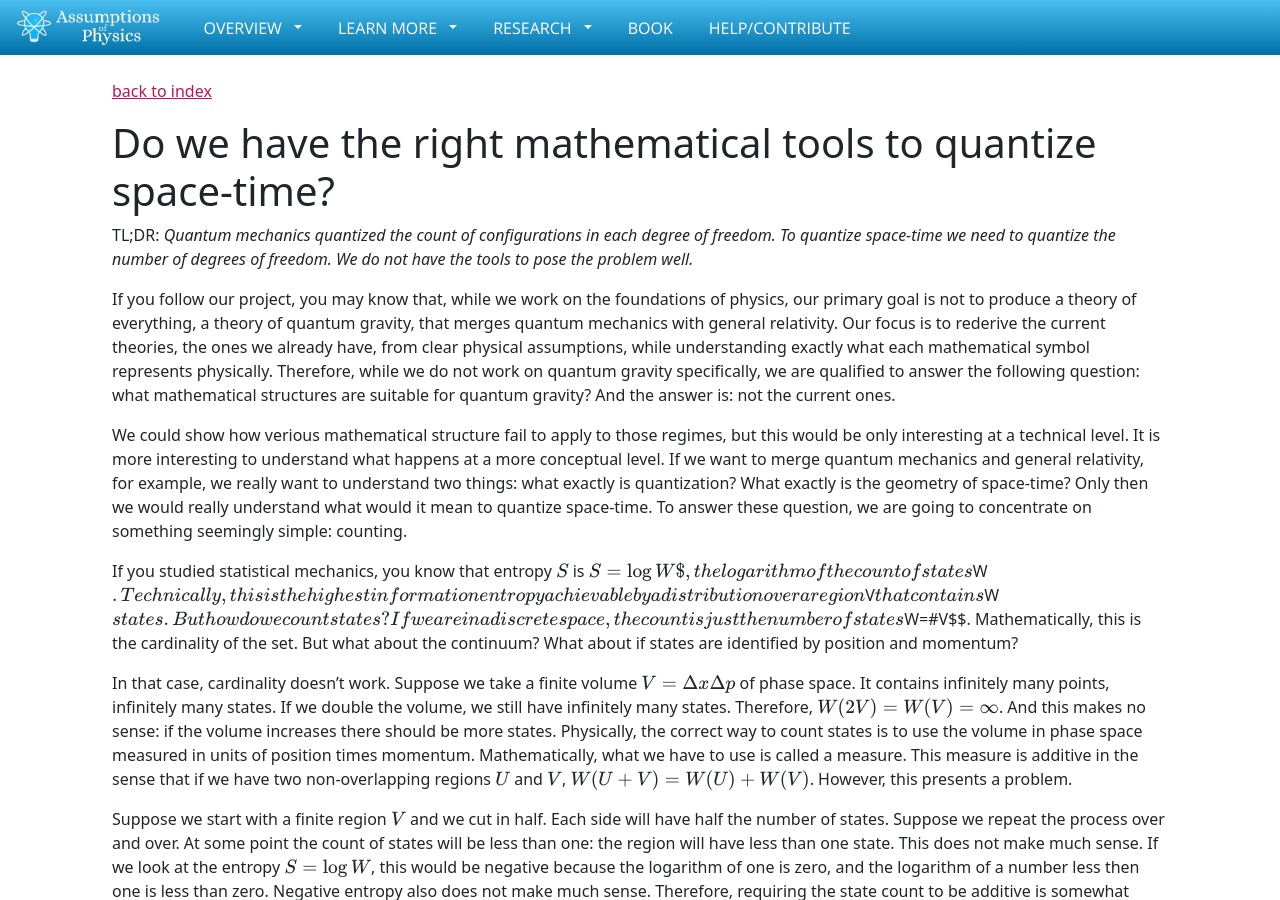
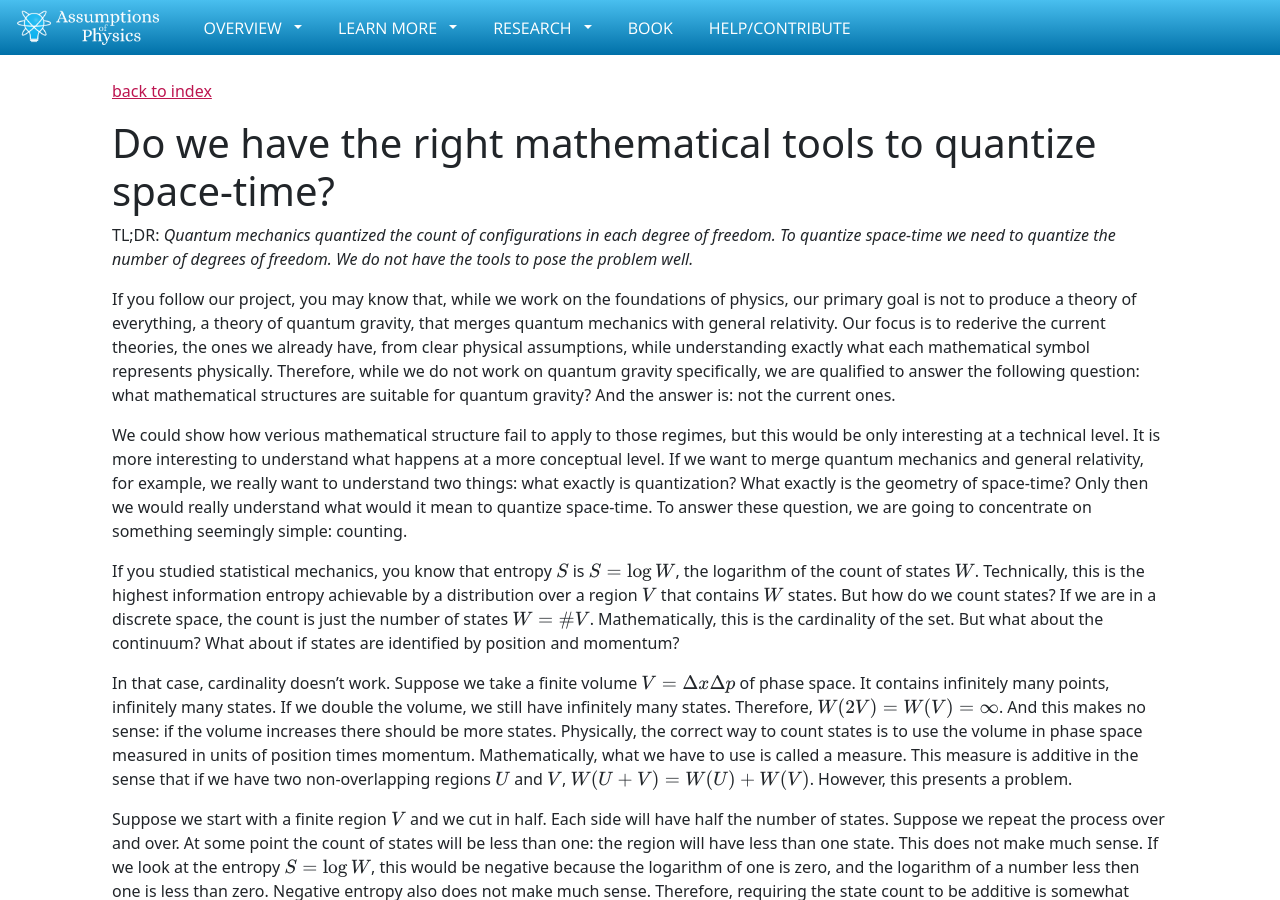
Before and after one commit to assumptionsofphysics/assumptionsofphysics.github.io, a Jekyll site: the page built from _essays/TBD-spacetime-quantization.md, in a window 1280 px wide and 900 px high. Built offline with Jekyll 4.4.1, drawn with Linux system fonts in a browser that asks for light colours; nearby versions of some CDN libraries; some web fonts are replaced.

Commit message:
Fixing typos

```diff
--- a/_essays/TBD-spacetime-quantization.md
+++ b/_essays/TBD-spacetime-quantization.md
@@ -10,7 +10,7 @@ If you follow our project, you may know that, while we work on the foundations o
 
 We could show how verious mathematical structure fail to apply to those regimes, but this would be only interesting at a technical level. It is more interesting to understand what happens at a more conceptual level. If we want to merge quantum mechanics and general relativity, for example, we really want to understand two things: what exactly is quantization? What exactly is the geometry of space-time? Only then we would really understand what would it mean to quantize space-time. To answer these question, we are going to concentrate on something seemingly simple: counting.
 
-If you studied statistical mechanics, you know that entropy $$S$$ is $$S = \log W$, the logarithm of the count of states $$W$$. Technically, this is the highest information entropy achievable by a distribution over a region $$V$$ that contains $$W$$ states. But how do we count states? If we are in a discrete space, the count is just the number of states $$W=#V$$. Mathematically, this is the cardinality of the set. But what about the continuum? What about if states are identified by position and momentum?
+If you studied statistical mechanics, you know that entropy $$S$$ is $$S = \log W$$, the logarithm of the count of states $$W$$. Technically, this is the highest information entropy achievable by a distribution over a region $$V$$ that contains $$W$$ states. But how do we count states? If we are in a discrete space, the count is just the number of states $$W=\#V$$. Mathematically, this is the cardinality of the set. But what about the continuum? What about if states are identified by position and momentum?
 
 In that case, cardinality doesn't work. Suppose we take a finite volume $$V=\Delta x \Delta p$$ of phase space. It contains infinitely many points, infinitely many states. If we double the volume, we still have infinitely many states. Therefore, $$W(2V) = W(V) = \infty$$. And this makes no sense: if the volume increases there should be more states. Physically, the correct way to count states is to use the volume in phase space measured in units of position times momentum. Mathematically, what we have to use is called a measure. This measure is additive in the sense that if we have two non-overlapping regions $$U$$ and $$V$$, $$W(U+V) = W(U) + W(V)$$. However, this presents a problem.
 
```
